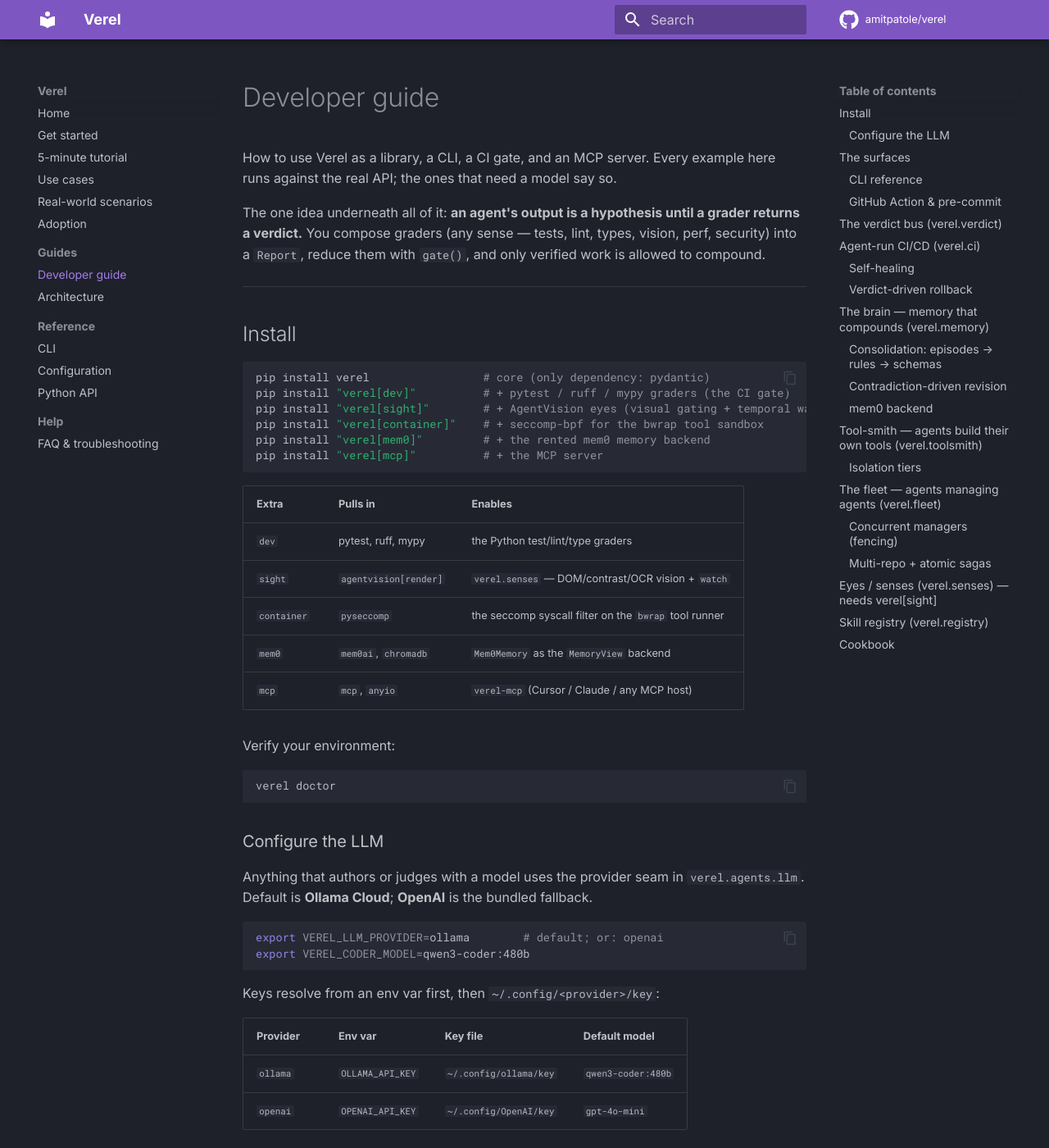
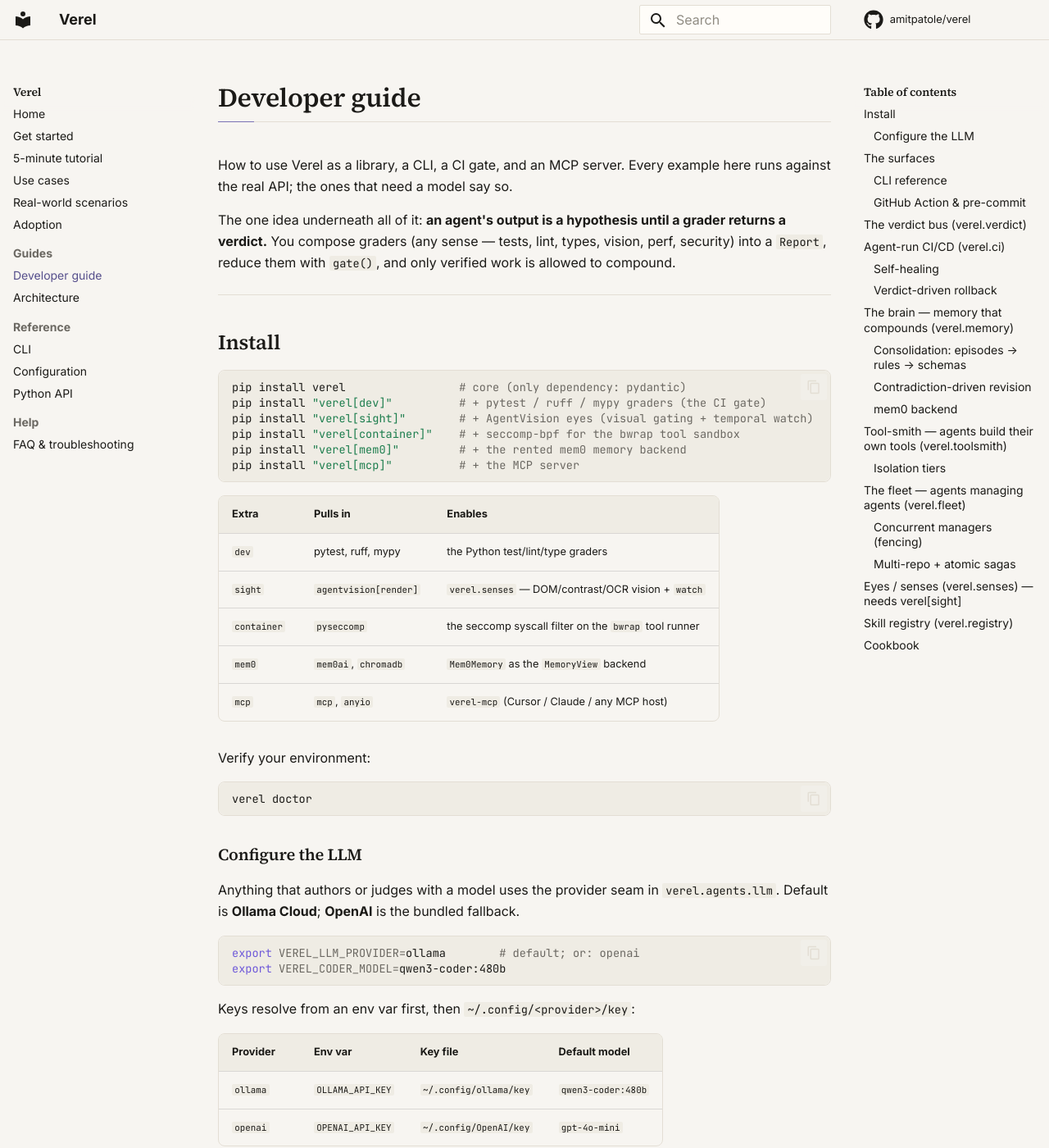
Before and after one commit to amitpatole/verel, an MkDocs documentation site: the page built from docs/usage.md, in a window 1280 px wide and 1400 px high. Shown: the whole window at 82% size. Built offline with MkDocs 1.6.1 and Material for MkDocs 9.7.7, drawn with Linux system fonts in a browser that asks for light colours; comment, search, counter and statistics services are not loaded; some of the changed text lies outside the part shown.

Commit message:
Rebrand site to shared "Warm Paper" design system (violet / brain)
Adopt the unified trio design system across the docs site: light/editorial
palette, Source Serif 4 headings over Inter, hairline rules, no gradients —
violet accent for the brain. Matches AgentVision and Audel as one family.

- mkdocs.yml: slate/deep-purple -> light `scheme: default` + extra_css; mono code
- docs/stylesheets/extra.css: maps Warm Paper tokens onto Material --md-* vars
- brand/: warm-paper social card (supersedes the old gradient media/social_verel)

Co-Authored-By: Claude Opus 4.8 (1M context) <noreply@anthropic.com>

```diff
--- /dev/null
+++ b/docs/stylesheets/extra.css
@@ -0,0 +1,135 @@
+/* ============================================================================
+   Trio Design System — "Warm Paper" · MkDocs Material override
+   Light-first, printed-document calm. No gradients, no glows. One accent.
+   CANONICAL FILE — copied into each repo's docs/stylesheets/extra.css.
+   Per-repo: change the two --accent lines below (eyes / ears / brain).
+   ============================================================================ */
+@import url('https://fonts.googleapis.com/css2?family=Source+Serif+4:opsz,wght@8..60,400;8..60,500;8..60,600;8..60,700&display=swap');
+
+:root {
+  /* ---- Warm Paper tokens ---- */
+  --wp-bg:        #f7f5f1;
+  --wp-surface:   #fffdf9;
+  --wp-panel:     #efece4;
+  --wp-ink:       #1b1a17;
+  --wp-ink-muted: #6b6862;
+  --wp-ink-faint: #918d84;
+  --wp-rule:      #e3ded4;
+
+  /* ---- Per-sense accent — BRAIN / Verel ---- */
+  --wp-accent:     #7a72b5;
+  --wp-accent-ink: #564f8c;
+
+  --wp-serif: "Source Serif 4", Georgia, "Times New Roman", serif;
+}
+
+/* ---- Map tokens onto Material's light scheme ---- */
+[data-md-color-scheme="default"] {
+  --md-default-bg-color:            var(--wp-bg);
+  --md-default-fg-color:            var(--wp-ink);
+  --md-default-fg-color--light:     var(--wp-ink-muted);
+  --md-default-fg-color--lighter:   var(--wp-ink-faint);
+  --md-default-fg-color--lightest:  var(--wp-rule);
+
+  --md-primary-fg-color:            var(--wp-bg);   /* header = paper, not a color bar */
+  --md-primary-fg-color--light:     var(--wp-bg);
+  --md-primary-fg-color--dark:      var(--wp-bg);
+  --md-primary-bg-color:            var(--wp-ink);  /* header text = ink */
+  --md-primary-bg-color--light:     var(--wp-ink-muted);
+
+  --md-accent-fg-color:             var(--wp-accent-ink);
+  --md-accent-fg-color--transparent: color-mix(in srgb, var(--wp-accent) 12%, transparent);
+
+  --md-typeset-color:               var(--wp-ink);
+  --md-typeset-a-color:             var(--wp-accent-ink);
+
+  --md-code-bg-color:               var(--wp-panel);
+  --md-code-fg-color:               var(--wp-ink);
+  --md-footer-bg-color:             var(--wp-surface);
+  --md-footer-bg-color--dark:       var(--wp-surface);
+  --md-footer-fg-color:             var(--wp-ink-muted);
+  --md-footer-fg-color--light:      var(--wp-ink-faint);
+
+  color-scheme: light;
+}
+
+/* ---- Header: paper with a hairline, no heavy bar ---- */
+.md-header {
+  color: var(--wp-ink);
+  border-bottom: 1px solid var(--wp-rule);
+  box-shadow: none;
+}
+.md-header--shadow { box-shadow: none; }
+.md-tabs {
+  background: var(--wp-bg);
+  color: var(--wp-ink);
+  border-bottom: 1px solid var(--wp-rule);
+}
+
+/* ---- Serif display for headings; tight, never heavy ---- */
+.md-typeset h1, .md-typeset h2, .md-typeset h3,
+.md-content__inner > h1, .md-nav__title {
+  font-family: var(--wp-serif);
+  letter-spacing: -.01em;
+  font-weight: 600;
+  color: var(--wp-ink);
+}
+.md-typeset h1 { font-weight: 600; }
+
+/* The page H1 gets a quiet accent hairline underneath — the single accent gesture */
+.md-typeset h1 {
+  padding-bottom: .35rem;
+  border-bottom: 1px solid var(--wp-rule);
+  position: relative;
+}
+.md-typeset h1::after {
+  content: ""; position: absolute; left: 0; bottom: -1px;
+  width: 2.2rem; height: 1px; background: var(--wp-accent);
+}
+
+/* ---- Links: accent-ink, underline on hover only ---- */
+.md-typeset a { color: var(--wp-accent-ink); text-decoration: none; }
+.md-typeset a:hover { text-decoration: underline; text-underline-offset: 3px; }
+
+/* ---- Code: quiet panel, hairline, no neon ---- */
+.md-typeset pre > code,
+.md-typeset .highlight { border-radius: 8px; }
+.md-typeset pre { border: 1px solid var(--wp-rule); border-radius: 8px; }
+.md-typeset code { background: var(--wp-panel); }
+
+/* ---- Tables & admonitions: hairlines, soft fills ---- */
+.md-typeset table:not([class]) {
+  border: 1px solid var(--wp-rule); border-radius: 8px; overflow: hidden;
+}
+.md-typeset table:not([class]) th {
+  background: var(--wp-panel); color: var(--wp-ink); font-weight: 600;
+}
+.md-typeset .admonition, .md-typeset details {
+  border: 1px solid var(--wp-rule); border-left-width: 2px;
+  border-left-color: var(--wp-accent); box-shadow: none; background: var(--wp-surface);
+}
+
+/* ---- Buttons / primary CTA ---- */
+.md-typeset .md-button--primary {
+  background: var(--wp-accent-ink); border-color: var(--wp-accent-ink); color: var(--wp-surface);
+}
+.md-typeset .md-button--primary:hover {
+  background: var(--wp-ink); border-color: var(--wp-ink);
+}
+
+/* ---- Search ---- */
+.md-search__form { background: var(--wp-surface); border: 1px solid var(--wp-rule); }
+.md-search__input::placeholder { color: var(--wp-ink-faint); }
+
+/* ---- Maker's mark: quiet "— amitpatole" signature in the footer ---- */
+.md-footer-meta { border-top: 1px solid var(--wp-rule); }
+.md-footer-meta__inner::after {
+  content: "— amitpatole";
+  font-family: var(--wp-serif); font-style: italic; font-size: .8rem;
+  color: var(--wp-accent-ink); margin-left: auto; padding: 0 .6rem;
+  align-self: center; white-space: nowrap;
+}
+
+/* ---- Tighten the overall feel ---- */
+.md-grid { max-width: 64rem; }      /* comfortable measure */
+.md-typeset { line-height: 1.62; }
--- a/mkdocs.yml
+++ b/mkdocs.yml
@@ -11,11 +11,10 @@ docs_dir: docs
 theme:
   name: material
   palette:
-    - scheme: slate
-      primary: deep purple
-      accent: deep purple
+    scheme: default          # Warm Paper — light, editorial
   font:
     text: Inter
+    code: JetBrains Mono
   icon:
     repo: fontawesome/brands/github
   features:
@@ -27,6 +26,9 @@ theme:
     - toc.follow
     - search.suggest
     - search.highlight
+
+extra_css:
+  - stylesheets/extra.css
 
 markdown_extensions:
   - admonition
```
Also changed, not shown: 1 other file.
